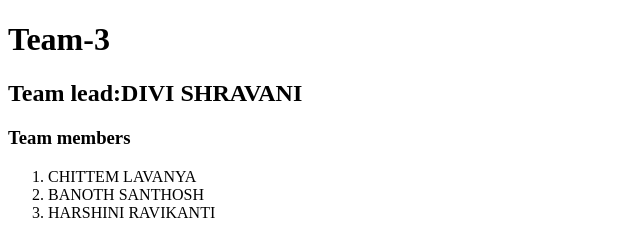
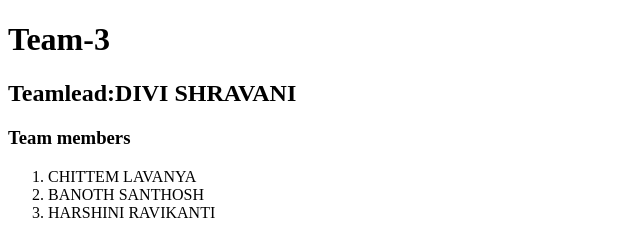
Before and after one commit to G1a2m3e4/Team-3, a plain HTML site: page index.html in a window 1280 px wide. Shown: the full height of the page, 0-640 px from the left. Drawn offline with Linux system fonts and the light colour scheme.

Commit message:
removed space

```diff
--- a/index.html
+++ b/index.html
@@ -7,7 +7,7 @@
 </head>
 <body>
     <h1>Team-3</h1>
-    <h2>Team lead:DIVI SHRAVANI</h2>
+    <h2>Teamlead:DIVI SHRAVANI</h2>
     <h3>Team members</h3>
     <ol>
         <li>CHITTEM LAVANYA</li>
```
